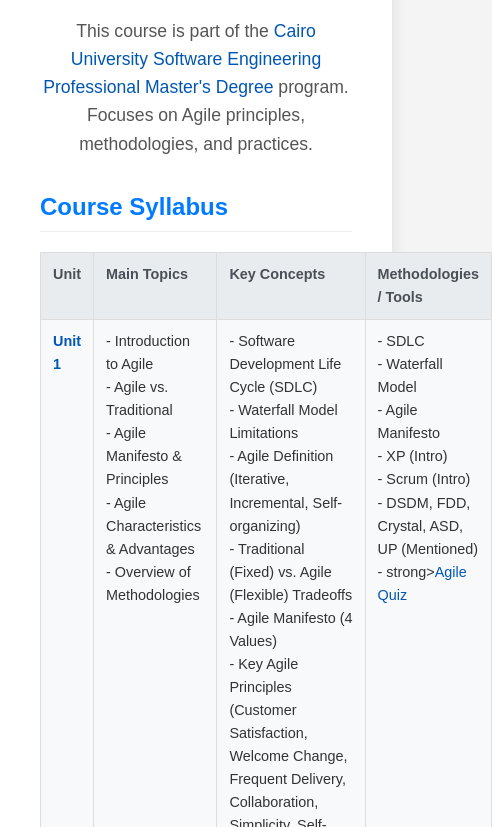
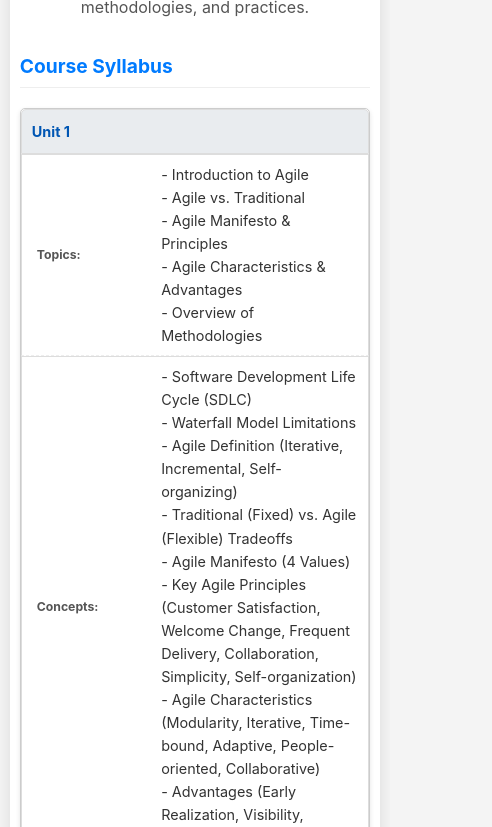
Before and after one commit to astral-fate/SE206-Advanced-Agile-Software-Development, a plain HTML site: page index.html in a window 390 px wide. Shown: the part 235-1062 px from the top of the page, 492 px wide, since content can reach past the window. Drawn offline with Linux system fonts and the light colour scheme.

Commit message:
Update index.html

```diff
--- a/index.html
+++ b/index.html
@@ -5,9 +5,14 @@
     <meta name="viewport" content="width=device-width, initial-scale=1.0">
     <title>SE206 Course Index - Advanced Agile Software Development</title>
     <style>
-        /* Copied CSS from your SE205 index.html example */
+        html {
+            box-sizing: border-box;
+        }
+        *, *:before, *:after {
+            box-sizing: inherit;
+        }
         body {
-            font-family: sans-serif;
+            font-family: -apple-system, BlinkMacSystemFont, "Segoe UI", Roboto, Helvetica, Arial, sans-serif, "Apple Color Emoji", "Segoe UI Emoji", "Segoe UI Symbol";
             line-height: 1.6;
             margin: 0;
             padding: 0;
@@ -29,24 +34,26 @@
             border-bottom: 2px solid #eee;
             padding-bottom: 10px;
             margin-bottom: 20px;
+            font-size: 2em;
         }
         h2 {
             color: #007bff; /* Lighter Blue */
             border-bottom: 1px solid #eee;
             padding-bottom: 5px;
             margin-top: 30px;
+            font-size: 1.5em;
         }
         table {
             width: 100%;
             border-collapse: collapse;
             margin-top: 20px;
-            font-size: 0.9em; /* Adjust font size for better fit */
+            font-size: 0.9em;
         }
         th, td {
             border: 1px solid #ddd;
-            padding: 10px 12px; /* Adjust padding */
+            padding: 10px 12px;
             text-align: left;
-            vertical-align: top; /* Align content to top */
+            vertical-align: top;
         }
         th {
             background-color: #e9ecef;
@@ -66,11 +73,11 @@
         a:hover {
             text-decoration: underline;
         }
-        /* Adjust column widths */
-        th:nth-child(1), td:nth-child(1) { width: 8%; } /* Unit */
-        th:nth-child(2), td:nth-child(2) { width: 25%; } /* Main Topics */
-        th:nth-child(3), td:nth-child(3) { width: 42%; } /* Key Concepts */
-        th:nth-child(4), td:nth-child(4) { width: 25%; } /* Methodologies/Tools */
+        /* Adjust column widths for desktop */
+        th:nth-child(1), td:nth-child(1) { width: 8%; }
+        th:nth-child(2), td:nth-child(2) { width: 25%; }
+        th:nth-child(3), td:nth-child(3) { width: 42%; }
+        th:nth-child(4), td:nth-child(4) { width: 25%; }
 
         ul {
             list-style-type: disc;
@@ -90,6 +97,145 @@
             font-size: 1.1em;
             color: #555;
         }
+
+        /* Responsive Styles */
+        @media screen and (max-width: 992px) { /* Larger tablets */
+            .container {
+                width: 90%;
+            }
+             /* Adjust column widths for tablets */
+            th:nth-child(1), td:nth-child(1) { width: 10%; }
+            th:nth-child(2), td:nth-child(2) { width: 28%; }
+            th:nth-child(3), td:nth-child(3) { width: 37%; }
+            th:nth-child(4), td:nth-child(4) { width: 25%; }
+        }
+
+        @media screen and (max-width: 768px) { /* Tablets and Mobile */
+            .container {
+                width: 95%;
+                padding: 20px 15px;
+            }
+
+            h1 {
+                font-size: 1.6em;
+            }
+            h2 {
+                font-size: 1.3em;
+            }
+
+            table {
+                border: 0;
+            }
+
+            table thead {
+                display: none; /* Hide original table headers */
+            }
+
+            table tr {
+                display: block;
+                margin-bottom: 25px;
+                border: 1px solid #ccc;
+                border-radius: 5px;
+                box-shadow: 0 2px 5px rgba(0,0,0,0.1);
+                background-color: #fff;
+            }
+            tbody tr:nth-child(odd) { /* Reset alternating bg for stacked cards */
+                background-color: #fff;
+            }
+            tbody tr:hover { /* Subtle hover for cards */
+                background-color: #f9f9f9;
+            }
+
+            table td {
+                display: block;
+                padding: 10px 15px 10px 35%; /* Default padding, space for label */
+                position: relative;
+                border-bottom: 1px dashed #eee; /* Separator between "fields" */
+                text-align: left; /* Content aligns left */
+                width: 100% !important; /* Override inline widths from desktop */
+            }
+
+            table td:last-child {
+                border-bottom: none;
+            }
+
+            /* Card Header: First cell (Unit link) */
+            table td:first-child {
+                background-color: #e9ecef;
+                color: #0056b3;
+                font-weight: bold;
+                font-size: 1.1em;
+                padding: 12px 15px;
+                border-top-left-radius: 5px;
+                border-top-right-radius: 5px;
+                border-bottom: 1px solid #ddd;
+            }
+            table td:first-child a, table td:first-child strong a { /* Ensure link color */
+                color: #0056b3 !important;
+            }
+            table td:first-child::before { /* No label for the card header */
+                display: none;
+            }
+
+            /* Labels for other cells */
+            table td::before {
+                content: ""; /* Placeholder, set below */
+                position: absolute;
+                left: 15px;
+                top: 50%;
+                transform: translateY(-50%);
+                width: calc(35% - 25px); /* Label area width */
+                font-weight: bold;
+                color: #555;
+                text-align: left;
+                white-space: normal; /* Allow labels to wrap */
+                font-size: 0.9em;
+            }
+
+            table td:nth-of-type(2)::before { content: "Topics:"; }
+            table td:nth-of-type(3)::before { content: "Concepts:"; }
+            table td:nth-of-type(4)::before { content: "Methods/Tools:"; }
+
+            table td ul {
+                padding-left: 15px;
+                margin-top: 5px;
+                margin-bottom: 5px;
+            }
+             table td ul li {
+                margin-bottom: 3px;
+            }
+
+            .container > ul { /* General lists outside table */
+                padding-left: 20px;
+            }
+        }
+
+        @media screen and (max-width: 480px) { /* Smaller Mobile */
+            h1 {
+                font-size: 1.4em;
+            }
+            h2 {
+                font-size: 1.2em;
+            }
+            .container {
+                padding: 15px 10px;
+            }
+            table td { /* Adjust padding for labels on very small screens */
+                padding: 8px 10px 8px 40%;
+            }
+            table td::before { /* Adjust label width */
+                width: calc(40% - 20px);
+                font-size: 0.85em;
+            }
+            table td:first-child { /* Card header padding */
+                padding: 10px 10px;
+                font-size: 1em;
+            }
+             .course-desc {
+                font-size: 1em;
+            }
+        }
+
     </style>
 </head>
 <body>
@@ -137,8 +283,8 @@
                         - Agile Manifesto<br>
                         - XP (Intro)<br>
                         - Scrum (Intro)<br>
-                        - DSDM, FDD, Crystal, ASD, UP (Mentioned)
-                        - strong><a href="chapters/quiz.html">Agile Quiz</a></strong>
+                        - DSDM, FDD, Crystal, ASD, UP (Mentioned)<br>
+                        - <strong><a href="chapters/quiz.html">Agile Quiz</a></strong>
                     </td>
                 </tr>
                  <tr>
@@ -256,7 +402,6 @@
                         - DFDs, ER Diagrams, Data Dictionaries
                     </td>
                  </tr>
-                 <!-- NEW UNIT 6 - TESTING IN AGILE -->
                  <tr>
                     <td><strong><a href="chapters/se206_unit6.html">Unit 6</a></strong></td>
                     <td>
```
